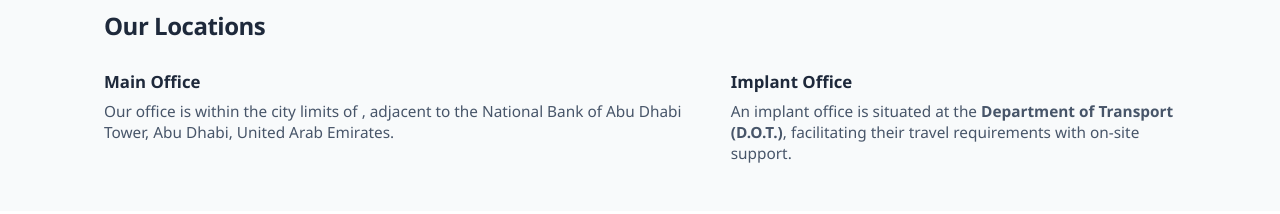
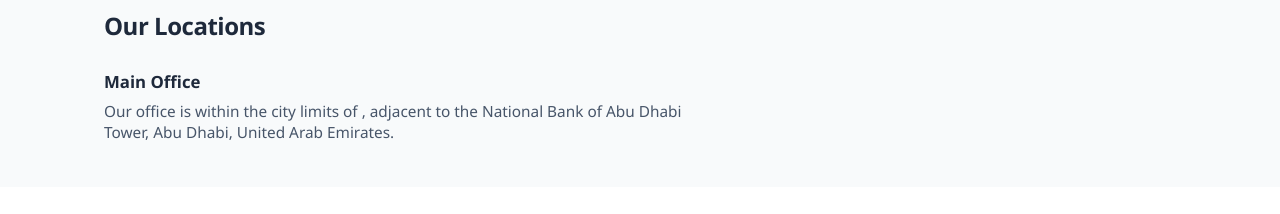
Before and after one commit to saymhunzai-del/battotatravel, a Next.js app: page /about-us in a window 1280 px wide. Shown: the part 728-942 px from the top of the page. Built offline with nearby package versions, Linux system fonts and the light colour scheme.

Commit message:
coorection in sending email

```diff
--- a/app/about-us/page.tsx
+++ b/app/about-us/page.tsx
@@ -46,13 +46,7 @@ export default function AboutUsPage() {
               Abu Dhabi Tower, Abu Dhabi, United Arab Emirates.
             </p>
           </ContentBlock>
-          <ContentBlock title="Implant Office">
-            <p>
-              An implant office is situated at the <strong>Department of Transport
-              (D.O.T.)</strong>, facilitating their travel requirements with
-              on-site support.
-            </p>
-          </ContentBlock>
+
         </div>
       </Section>
 
```
